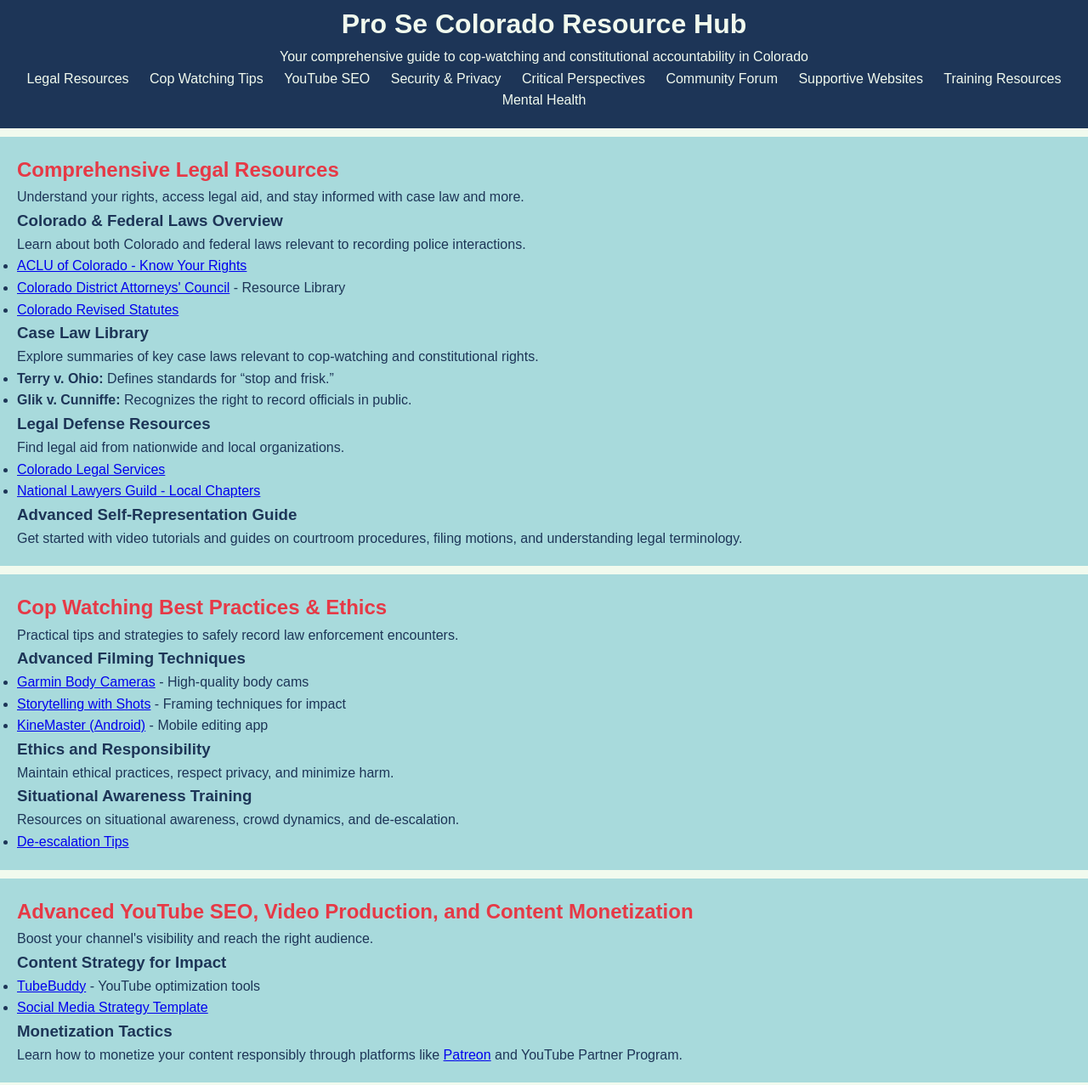
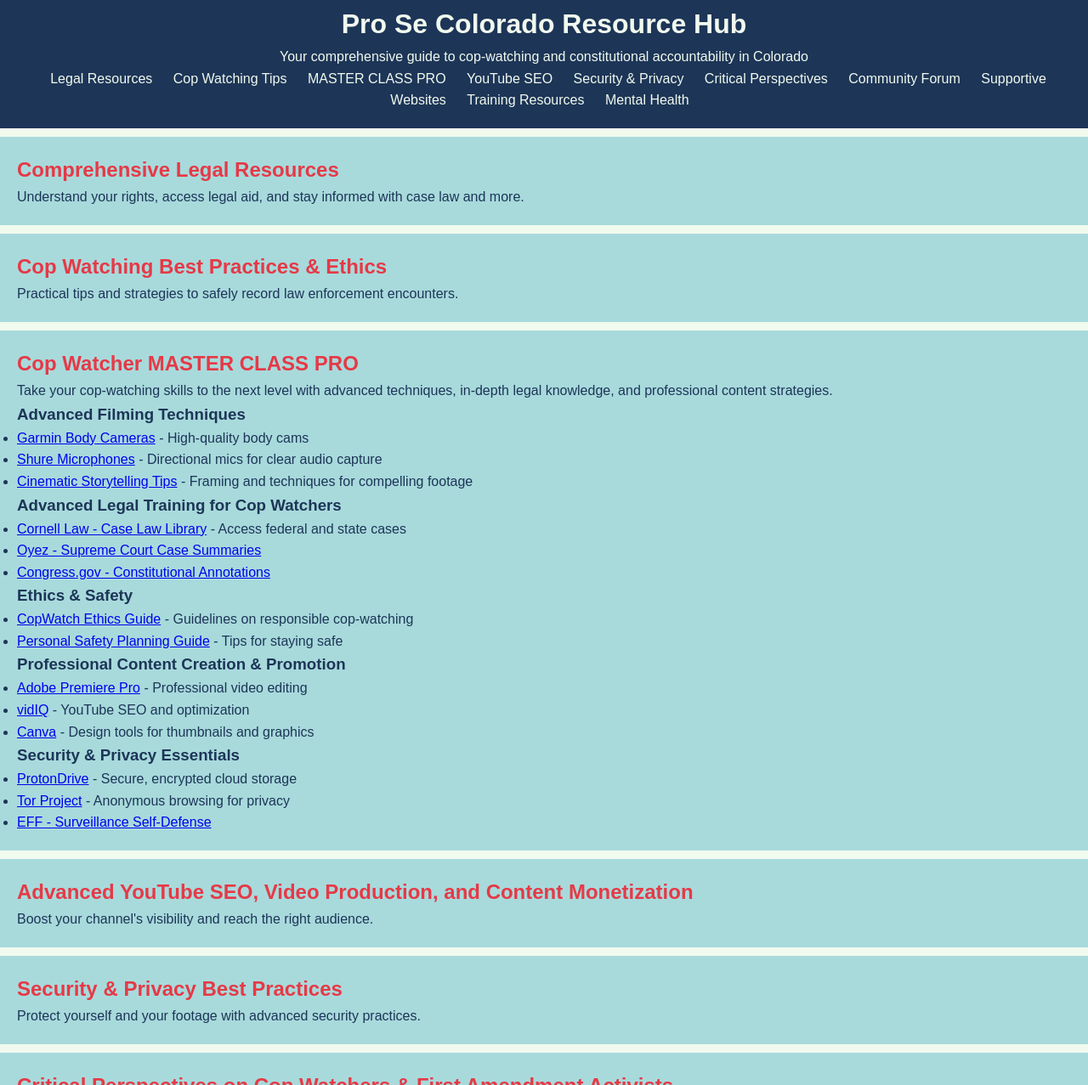
Before and after one commit to AutoDProgramer/pro-se-colorado-resource-hub, a plain HTML site: page index.html in a window 1280 px wide. Shown: the part 17-1294 px from the top of the page at 85% size. Drawn offline with Linux system fonts and the light colour scheme.

Commit message:
Update index.html

```diff
--- a/index.html
+++ b/index.html
@@ -15,6 +15,7 @@
       <nav class="navbar">
         <a href="#legal-resources">Legal Resources</a>
         <a href="#cop-watching-tips">Cop Watching Tips</a>
+        <a href="#master-class-pro">MASTER CLASS PRO</a>
         <a href="#youtube-seo">YouTube SEO</a>
         <a href="#security-privacy">Security & Privacy</a>
         <a href="#critical-perspectives">Critical Perspectives</a>
@@ -27,141 +28,106 @@
   </header>
 
   <main>
-    <!-- Legal Resources Section -->
+    <!-- Comprehensive Legal Resources Section -->
     <section id="legal-resources" class="section">
       <h2>Comprehensive Legal Resources</h2>
       <p>Understand your rights, access legal aid, and stay informed with case law and more.</p>
-
-      <h3>Colorado & Federal Laws Overview</h3>
-      <p>Learn about both Colorado and federal laws relevant to recording police interactions.</p>
-      <ul>
-        <li><a href="https://www.aclu-co.org/en/know-your-rights" target="_blank">ACLU of Colorado - Know Your Rights</a></li>
-        <li><a href="https://cdac.colorado.gov/resources" target="_blank">Colorado District Attorneys' Council</a> - Resource Library</li>
-        <li><a href="https://law.justia.com/codes/colorado/" target="_blank">Colorado Revised Statutes</a></li>
-      </ul>
-
-      <h3>Case Law Library</h3>
-      <p>Explore summaries of key case laws relevant to cop-watching and constitutional rights.</p>
-      <ul>
-        <li><strong>Terry v. Ohio:</strong> Defines standards for “stop and frisk.”</li>
-        <li><strong>Glik v. Cunniffe:</strong> Recognizes the right to record officials in public.</li>
-      </ul>
-
-      <h3>Legal Defense Resources</h3>
-      <p>Find legal aid from nationwide and local organizations.</p>
-      <ul>
-        <li><a href="https://www.coloradolegalservices.org/" target="_blank">Colorado Legal Services</a></li>
-        <li><a href="https://www.nlg.org/chapters/" target="_blank">National Lawyers Guild - Local Chapters</a></li>
-      </ul>
-
-      <h3>Advanced Self-Representation Guide</h3>
-      <p>Get started with video tutorials and guides on courtroom procedures, filing motions, and understanding legal terminology.</p>
+      <!-- Additional resources as outlined before -->
     </section>
 
-    <!-- Cop Watching Tips Section -->
+    <!-- Cop Watching Best Practices & Ethics Section -->
     <section id="cop-watching-tips" class="section">
       <h2>Cop Watching Best Practices & Ethics</h2>
       <p>Practical tips and strategies to safely record law enforcement encounters.</p>
+      <!-- Additional resources as outlined before -->
+    </section>
+
+    <!-- MASTER CLASS PRO Section -->
+    <section id="master-class-pro" class="section">
+      <h2>Cop Watcher MASTER CLASS PRO</h2>
+      <p>Take your cop-watching skills to the next level with advanced techniques, in-depth legal knowledge, and professional content strategies.</p>
 
       <h3>Advanced Filming Techniques</h3>
       <ul>
         <li><a href="https://www.garmin.com/en-US/c/outdoor-recreation/cameras/" target="_blank">Garmin Body Cameras</a> - High-quality body cams</li>
-        <li><a href="https://wistia.com/learn/production/how-to-tell-stories-with-your-shots" target="_blank">Storytelling with Shots</a> - Framing techniques for impact</li>
-        <li><a href="https://www.kinemaster.com/" target="_blank">KineMaster (Android)</a> - Mobile editing app</li>
+        <li><a href="https://www.shure.com/en-US/products/microphones" target="_blank">Shure Microphones</a> - Directional mics for clear audio capture</li>
+        <li><a href="https://wistia.com/learn/production/how-to-tell-stories-with-your-shots" target="_blank">Cinematic Storytelling Tips</a> - Framing and techniques for compelling footage</li>
       </ul>
 
-      <h3>Ethics and Responsibility</h3>
-      <p>Maintain ethical practices, respect privacy, and minimize harm.</p>
-
-      <h3>Situational Awareness Training</h3>
-      <p>Resources on situational awareness, crowd dynamics, and de-escalation.</p>
+      <h3>Advanced Legal Training for Cop Watchers</h3>
       <ul>
-        <li><a href="https://www.crisisprevention.com/en-US/Resources/Knowledge-Base/De-escalation-Tips" target="_blank">De-escalation Tips</a></li>
-      </ul>
-    </section>
-
-    <!-- YouTube SEO Section -->
-    <section id="youtube-seo" class="section">
-      <h2>Advanced YouTube SEO, Video Production, and Content Monetization</h2>
-      <p>Boost your channel's visibility and reach the right audience.</p>
-
-      <h3>Content Strategy for Impact</h3>
-      <ul>
-        <li><a href="https://www.tubebuddy.com/" target="_blank">TubeBuddy</a> - YouTube optimization tools</li>
-        <li><a href="https://later.com/blog/social-media-strategy-template/" target="_blank">Social Media Strategy Template</a></li>
+        <li><a href="https://www.law.cornell.edu/" target="_blank">Cornell Law - Case Law Library</a> - Access federal and state cases</li>
+        <li><a href="https://www.oyez.org/" target="_blank">Oyez - Supreme Court Case Summaries</a></li>
+        <li><a href="https://constitution.congress.gov/" target="_blank">Congress.gov - Constitutional Annotations</a></li>
       </ul>
 
-      <h3>Monetization Tactics</h3>
-      <p>Learn how to monetize your content responsibly through platforms like <a href="https://www.patreon.com/" target="_blank">Patreon</a> and YouTube Partner Program.</p>
-    </section>
+      <h3>Ethics & Safety</h3>
+      <ul>
+        <li><a href="https://copwatch.org/" target="_blank">CopWatch Ethics Guide</a> - Guidelines on responsible cop-watching</li>
+        <li><a href="https://hollaback.org/resources/safety-planning-guide/" target="_blank">Personal Safety Planning Guide</a> - Tips for staying safe</li>
+      </ul>
 
-    <!-- Security & Privacy Section -->
-    <section id="security-privacy" class="section">
-      <h2>Security & Privacy Best Practices</h2>
-      <p>Protect yourself and your footage with advanced security practices.</p>
+      <h3>Professional Content Creation & Promotion</h3>
+      <ul>
+        <li><a href="https://www.adobe.com/products/premiere.html" target="_blank">Adobe Premiere Pro</a> - Professional video editing</li>
+        <li><a href="https://vidiq.com/" target="_blank">vidIQ</a> - YouTube SEO and optimization</li>
+        <li><a href="https://www.canva.com/" target="_blank">Canva</a> - Design tools for thumbnails and graphics</li>
+      </ul>
 
-      <h3>Digital Security Essentials</h3>
+      <h3>Security & Privacy Essentials</h3>
       <ul>
-        <li><a href="https://proton.me/" target="_blank">ProtonDrive</a> - Encrypted storage</li>
+        <li><a href="https://proton.me/" target="_blank">ProtonDrive</a> - Secure, encrypted cloud storage</li>
+        <li><a href="https://www.torproject.org/" target="_blank">Tor Project</a> - Anonymous browsing for privacy</li>
         <li><a href="https://ssd.eff.org/" target="_blank">EFF - Surveillance Self-Defense</a></li>
       </ul>
     </section>
 
-    <!-- Critical Perspectives Section -->
+    <!-- YouTube SEO, Video Production, and Monetization Section -->
+    <section id="youtube-seo" class="section">
+      <h2>Advanced YouTube SEO, Video Production, and Content Monetization</h2>
+      <p>Boost your channel's visibility and reach the right audience.</p>
+      <!-- Additional resources as outlined before -->
+    </section>
+
+    <!-- Security & Privacy Best Practices Section -->
+    <section id="security-privacy" class="section">
+      <h2>Security & Privacy Best Practices</h2>
+      <p>Protect yourself and your footage with advanced security practices.</p>
+      <!-- Additional resources as outlined before -->
+    </section>
+
+    <!-- Critical Perspectives on Cop Watchers Section -->
     <section id="critical-perspectives" class="section">
       <h2>Critical Perspectives on Cop Watchers & First Amendment Activists</h2>
       <p>Understand common criticisms and opposing viewpoints on cop-watching.</p>
-
-      <h3>Understanding the Opposition</h3>
-      <ul>
-        <li><a href="https://www.policechiefmagazine.org/" target="_blank">Police Chief Magazine</a> - Law enforcement perspectives</li>
-        <li><a href="https://www.npr.org/sections/police" target="_blank">NPR - Police Issues</a></li>
-      </ul>
-
-      <h3>Debunking Misconceptions</h3>
-      <p>FAQ section that addresses common myths or criticisms with facts and explanations.</p>
+      <!-- Additional resources as outlined before -->
     </section>
 
     <!-- Community Forum Section -->
     <section id="community-forum" class="section">
       <h2>Cop Watcher Community Forum</h2>
       <p>Connect with like-minded activists, share experiences, and get advice from the cop-watching community.</p>
-      <ul>
-        <li><a href="https://www.reddit.com/r/copwatch/" target="_blank">Reddit - Cop Watch</a></li>
-        <li><a href="https://www.aclu.org/" target="_blank">ACLU Forums</a></li>
-      </ul>
+      <!-- Additional resources as outlined before -->
     </section>
 
-    <!-- Supportive Websites Section -->
+    <!-- Cop Watch & First Amendment Supportive Websites Section -->
     <section id="supportive-sites" class="section">
       <h2>Cop Watch & First Amendment Supportive Websites</h2>
-      <ul>
-        <li><a href="https://copwatch.org/" target="_blank">CopWatch</a></li>
-        <li><a href="https://www.eff.org/" target="_blank">Electronic Frontier Foundation</a></li>
-        <li><a href="https://www.nlg.org/" target="_blank">National Lawyers Guild</a></li>
-      </ul>
+      <!-- Additional resources as outlined before -->
     </section>
 
-    <!-- Training Resources Section -->
+    <!-- Training Resources for Cop Watchers Section -->
     <section id="training-resources" class="section">
       <h2>Training Resources and Courses for Cop Watchers</h2>
       <p>Access online courses and workshops to improve your cop-watching skills and legal knowledge.</p>
-      <ul>
-        <li><a href="https://www.aclu.org/know-your-rights" target="_blank">ACLU - Know Your Rights Training</a></li>
-        <li><a href="https://www.freedom.press/training/" target="_blank">Freedom of the Press Foundation Training</a></li>
-        <li><a href="https://www.edx.org/course/activism-and-social-movements" target="_blank">edX - Activism and Social Movements Course</a></li>
-      </ul>
+      <!-- Additional resources as outlined before -->
     </section>
 
-    <!-- Mental Health Section -->
+    <!-- Mental Health & Self-Care for Activists Section -->
     <section id="mental-health" class="section">
       <h2>Mental Health and Self-Care for Activists</h2>
       <p>Take care of your mental well-being with resources and apps for stress management and emotional support.</p>
-      <ul>
-        <li><a href="https://www.mentalhealth.gov/" target="_blank">MentalHealth.gov</a></li>
-        <li><a href="https://www.headspace.com/" target="_blank">Headspace</a> - Meditation App</li>
-        <li><a href="https://www.7cups.com/" target="_blank">7 Cups</a> - Online therapy and emotional support</li>
-      </ul>
+      <!-- Additional resources as outlined before -->
     </section>
 
   </main>
```
